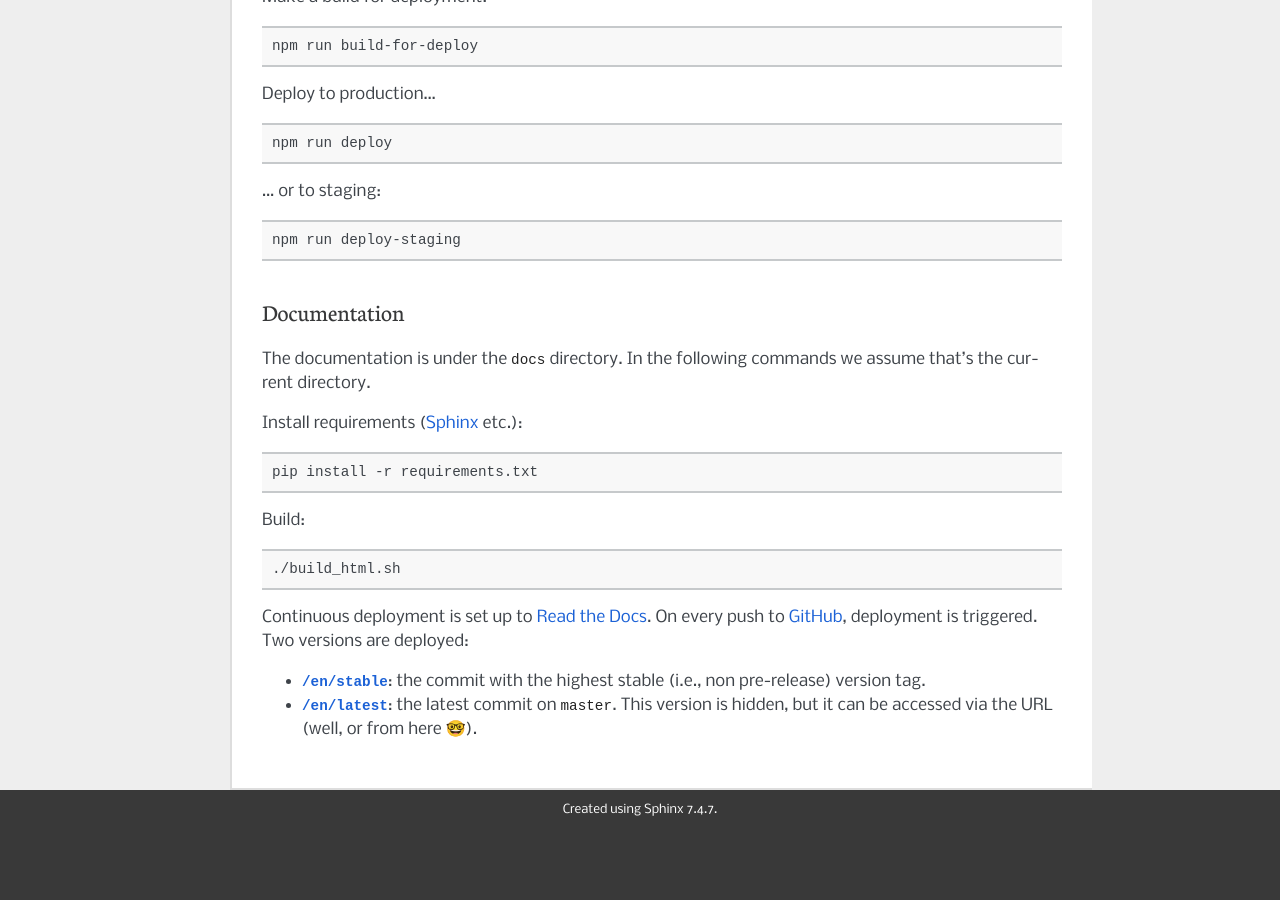
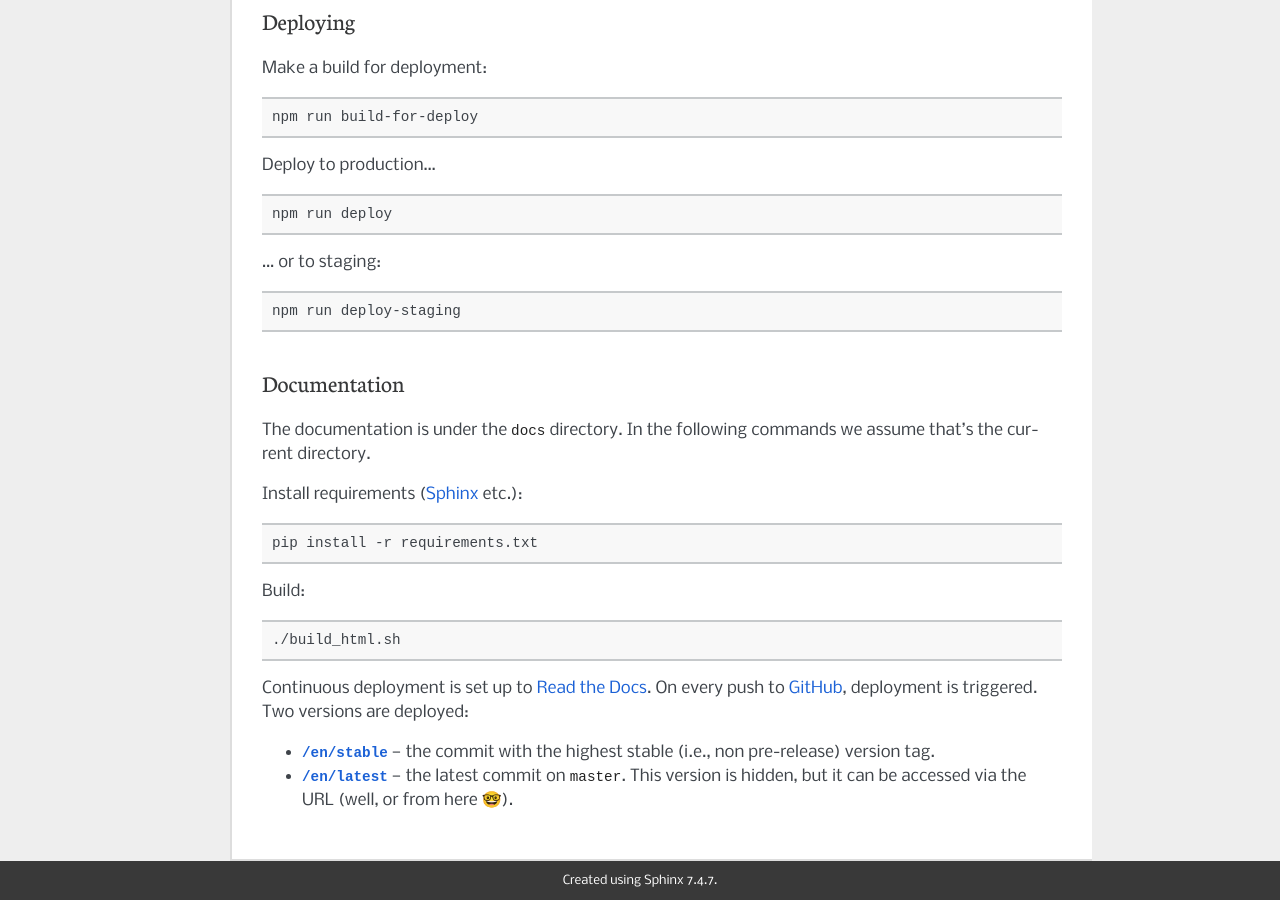
Before and after one commit to tbitai/ruzsa, a Sphinx documentation site: the page built from docs/DEVELOPMENT.md, in a window 1280 px wide and 900 px high, scrolled down 627 px. Built offline with Sphinx 7.4.7, drawn with Linux system fonts in a browser that asks for light colours; before the commit the page ends 1456 px from its top, so only the background shows below that; some of the changed text lies outside the part shown.

```diff
--- a/docs/DEVELOPMENT.md
+++ b/docs/DEVELOPMENT.md
@@ -65,7 +67,7 @@ Build:
 
 Continuous deployment is set up to [Read the Docs](https://ruzsa.readthedocs.io). On every push to
 [GitHub](https://github.com/tbitai/ruzsa), deployment is triggered. Two versions are deployed:
-* [`/en/stable`](https://ruzsa.readthedocs.io/en/stable): the commit with the highest stable (i.e., non pre-release)
+* [`/en/stable`](https://ruzsa.readthedocs.io/en/stable) — the commit with the highest stable (i.e., non pre-release)
   version tag.
-* [`/en/latest`](https://ruzsa.readthedocs.io/en/latest): the latest commit on `master`. This version is hidden, but it
+* [`/en/latest`](https://ruzsa.readthedocs.io/en/latest) — the latest commit on `master`. This version is hidden, but it
   can be accessed via the URL (well, or from here 🤓).
```
Also changed, not shown: other parts of docs/DEVELOPMENT.md (+2 -0 lines).
